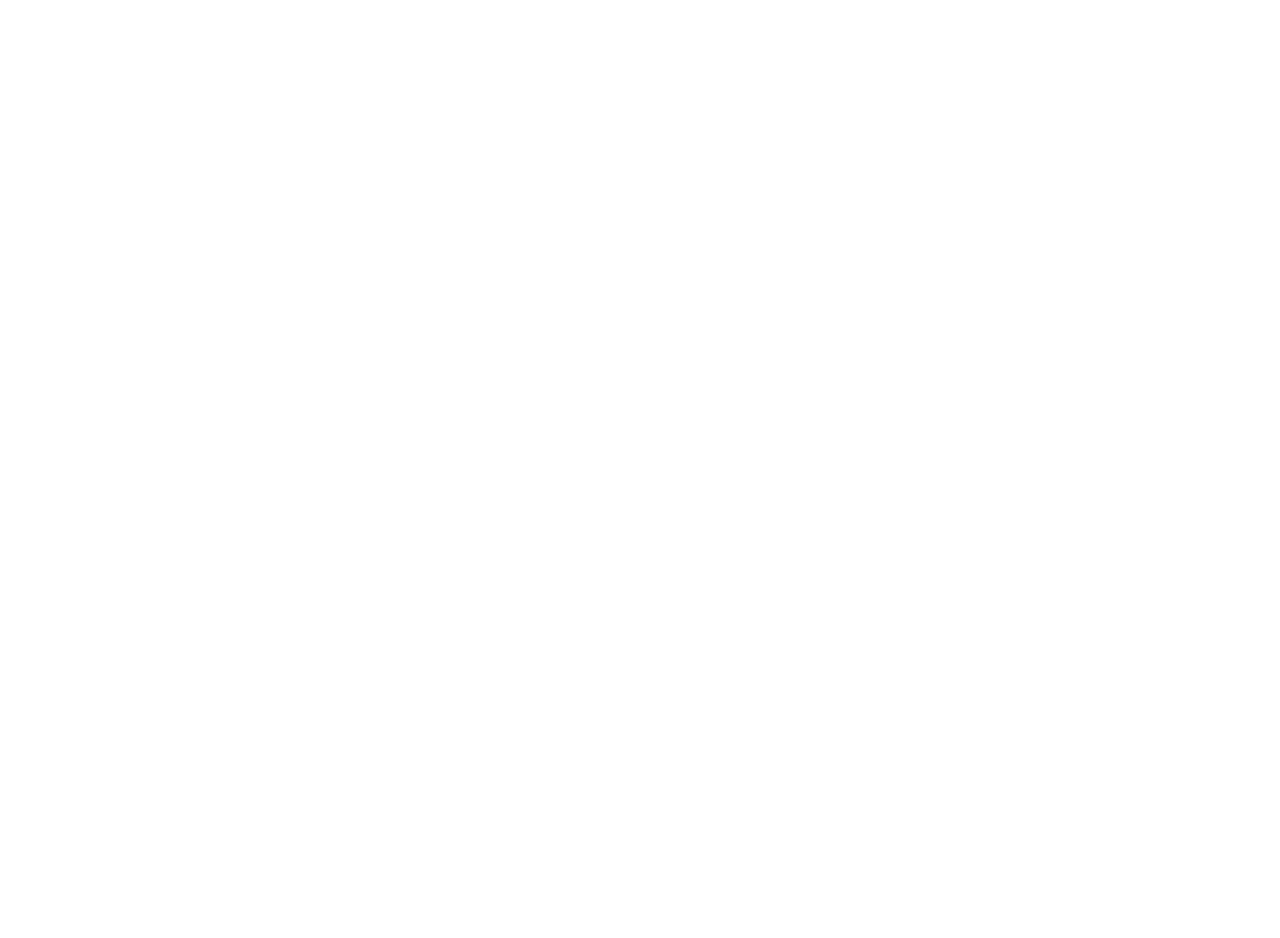
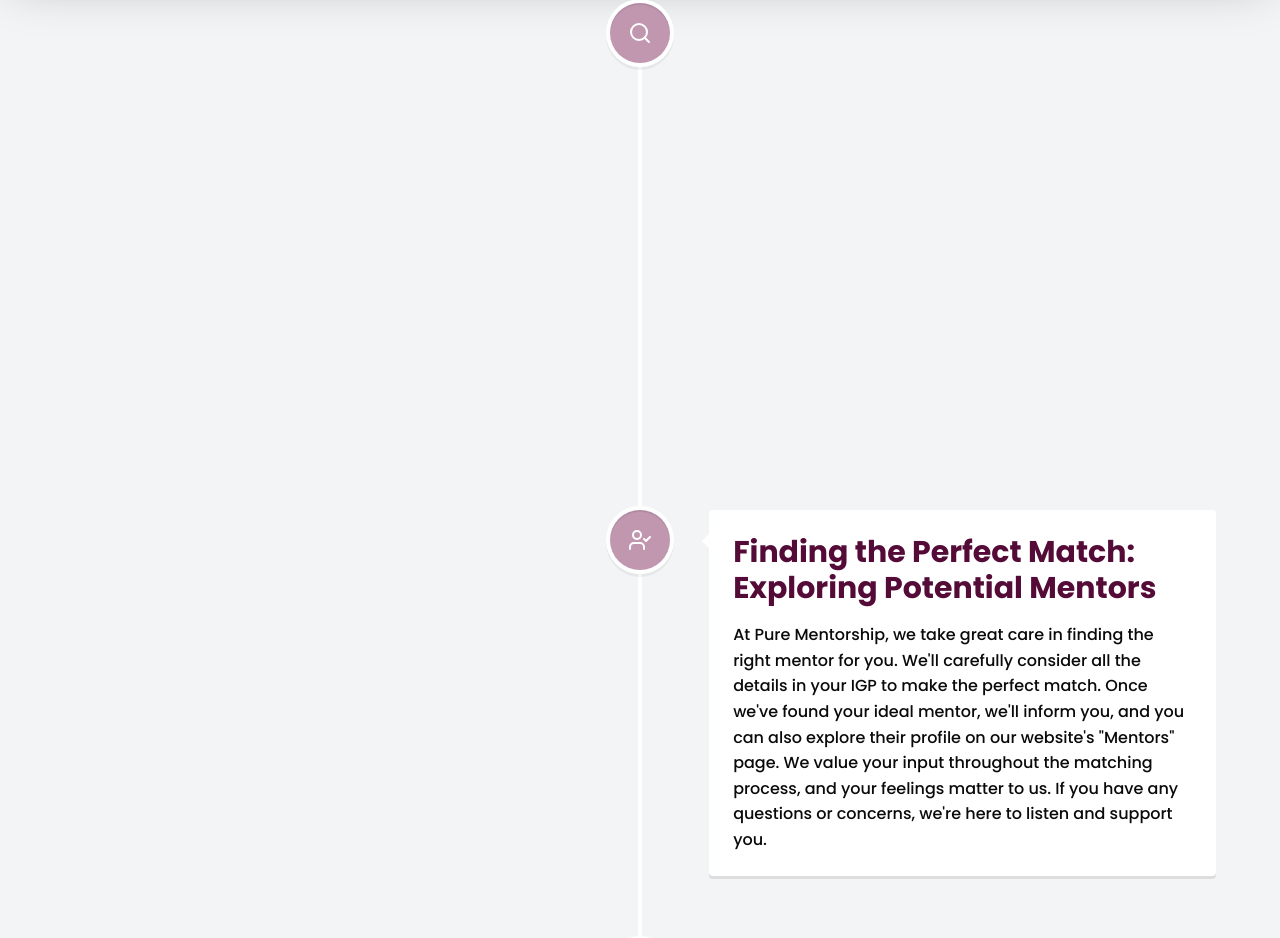
Before and after one commit to purementorship/purementorship, a React (Vite) app: page /Program in a window 1280 px wide. Before the commit this address had no page. Shown: the part 125-1063 px from the top of the page. Before the commit the page ends 800 px from the top, so only its background shows below. Built offline with nearby package versions, Linux system fonts and the light colour scheme.

Commit message:
vertical timeline setup

```diff
--- a/package.json
+++ b/package.json
@@ -22,6 +22,7 @@
     "react": "^18.2.0",
     "react-dom": "^18.2.0",
     "react-router-dom": "^6.22.3",
+    "react-vertical-timeline-component": "^3.6.0",
     "tailwind-merge": "^2.3.0",
     "tailwindcss-animate": "^1.0.7"
   },
--- a/src/components/NavBar.jsx
+++ b/src/components/NavBar.jsx
@@ -36,8 +36,17 @@ const NavBar = () => {
               <Link className="flex items-center gap-2 font-medium" to="/">
                 Home
               </Link>
-              <Link className="flex items-center gap-2 font-medium" to="/AboutUs">
+              <Link
+                className="flex items-center gap-2 font-medium"
+                to="/AboutUs"
+              >
                 About
+              </Link>
+              <Link
+                className="flex items-center gap-2 font-medium"
+                to="/Program"
+              >
+                Program
               </Link>
               <Link className="flex items-center gap-2 font-medium" to="/">
                 Our Team
@@ -59,6 +68,9 @@ const NavBar = () => {
         <Link className="hover:underline" to="/AboutUs">
           About Us
         </Link>
+        <Link className="hover:underline" to="/Program">
+          Program
+        </Link>
         <Link className="hover:underline" to="/Team">
           Our Team
         </Link>
--- a/src/main.jsx
+++ b/src/main.jsx
@@ -5,6 +5,7 @@ import "./index.css";
 import { createBrowserRouter, RouterProvider } from "react-router-dom";
 import AboutUs from "@/routes/AboutUs";
 import Team from "@/routes/Team";
+import Program from "@/routes/Program";
 
 const router = createBrowserRouter([
   {
@@ -27,6 +28,10 @@ const router = createBrowserRouter([
     path: "/Join",
     element: <AboutUs />,
   },
+  {
+    path: "/Program",
+    element: <Program />,
+  },
 ]);
 
 ReactDOM.createRoot(document.getElementById("root")).render(
--- /dev/null
+++ b/src/routes/Program.jsx
@@ -0,0 +1,95 @@
+import {
+  VerticalTimeline,
+  VerticalTimelineElement,
+} from "react-vertical-timeline-component";
+import "react-vertical-timeline-component/style.min.css";
+import PageLayout from "@/components/PageLayout";
+import { Search } from "lucide-react";
+import { UserCheck } from "lucide-react";
+import { Handshake } from "lucide-react";
+
+const Program = () => {
+  return (
+    <PageLayout className="bg-gray-100">
+      <VerticalTimeline>
+        <VerticalTimelineElement
+          className="vertical-timeline-element--work"
+          icon={<Search />}
+          iconStyle={{
+            background: "#C197B0",
+            color: "#fff",
+          }}
+        >
+          <h3 className="vertical-timeline-element-title text-3xl font-bold text-pmpurple">
+            The Journey Begins: The Discovery Meeting
+          </h3>
+          <p>
+            Welcome to the mentorship program! We are excited to embark on this
+            growth journey with you. To get started, simply fill out the
+            onboarding form, and we'll invite you to a special "Discovery
+            Meeting." During this meeting, we'll introduce you to the program
+            and work together to develop your Individual Growth Plan (IGP). Your
+            IGP is an essential tool that helps us understand your aspirations
+            and "SMART" goals. It's a collaborative process, allowing us to
+            tailor the mentorship experience to your unique needs. By sharing
+            your dreams and passions, we can make sure you get the most out of
+            this mentoring adventure.
+          </p>
+        </VerticalTimelineElement>
+        <VerticalTimelineElement
+          className="vertical-timeline-element--work"
+          icon={<UserCheck />}
+          iconStyle={{
+            background: "#C197B0",
+            color: "#fff",
+          }}
+        >
+          <h3 className="vertical-timeline-element-title text-3xl font-bold text-pmpurple">
+            Finding the Perfect Match: Exploring Potential Mentors
+          </h3>
+          <p>
+            At Pure Mentorship, we take great care in finding the right mentor
+            for you. We'll carefully consider all the details in your IGP to
+            make the perfect match. Once we've found your ideal mentor, we'll
+            inform you, and you can also explore their profile on our website's
+            "Mentors" page. We value your input throughout the matching process,
+            and your feelings matter to us. If you have any questions or
+            concerns, we're here to listen and support you.
+          </p>
+        </VerticalTimelineElement>
+        <VerticalTimelineElement
+          className="vertical-timeline-element--work"
+          icon={<Handshake />}
+          iconStyle={{
+            background: "#C197B0",
+            color: "#fff",
+          }}
+        >
+          <h3 className="vertical-timeline-element-title text-3xl font-bold text-pmpurple">
+            Building the Connection: The First M&M Meeting
+          </h3>
+          <p>
+            Now comes the exciting part - your first M&M (Meet & Match) meeting!
+            This meeting is an opportunity for you and your mentor to get to
+            know each other. Feel free to be yourself and express your thoughts
+            and ambitions. We believe in the power of authentic connections.
+            During this meeting, your IGP will serve as a guide for the
+            discussion. Your mentor will gain valuable insights into your goals
+            and aspirations, helping them provide the best support and guidance.
+            Together, you'll explore ways to achieve your objectives. Remember,
+            the decision to move forward with your mentor is entirely up to you.
+            We want you to feel 100% comfortable with your mentor choice. If you
+            feel a strong connection, you can signify this by both signing off
+            on the "Time Commitment" section of your IGP. Throughout this
+            mentorship journey, we're here to cheer you on and provide guidance
+            whenever you need it. We believe in your potential and are committed
+            to helping you grow and flourish. Let's make this mentorship
+            experience a transformative and empowering one together!
+          </p>
+        </VerticalTimelineElement>
+      </VerticalTimeline>
+    </PageLayout>
+  );
+};
+
+export default Program;
```
Also changed, not shown: 1 other file (tests, documents, lock files or other folders).
